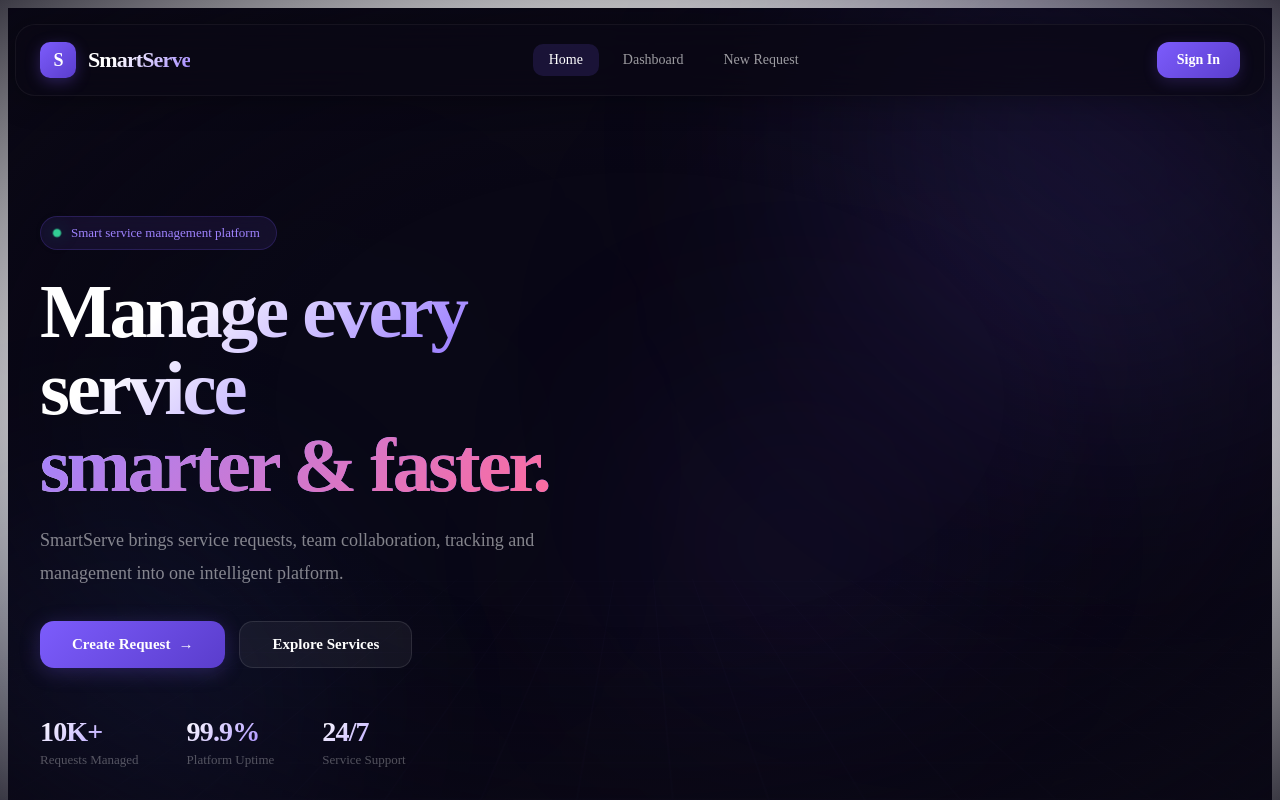
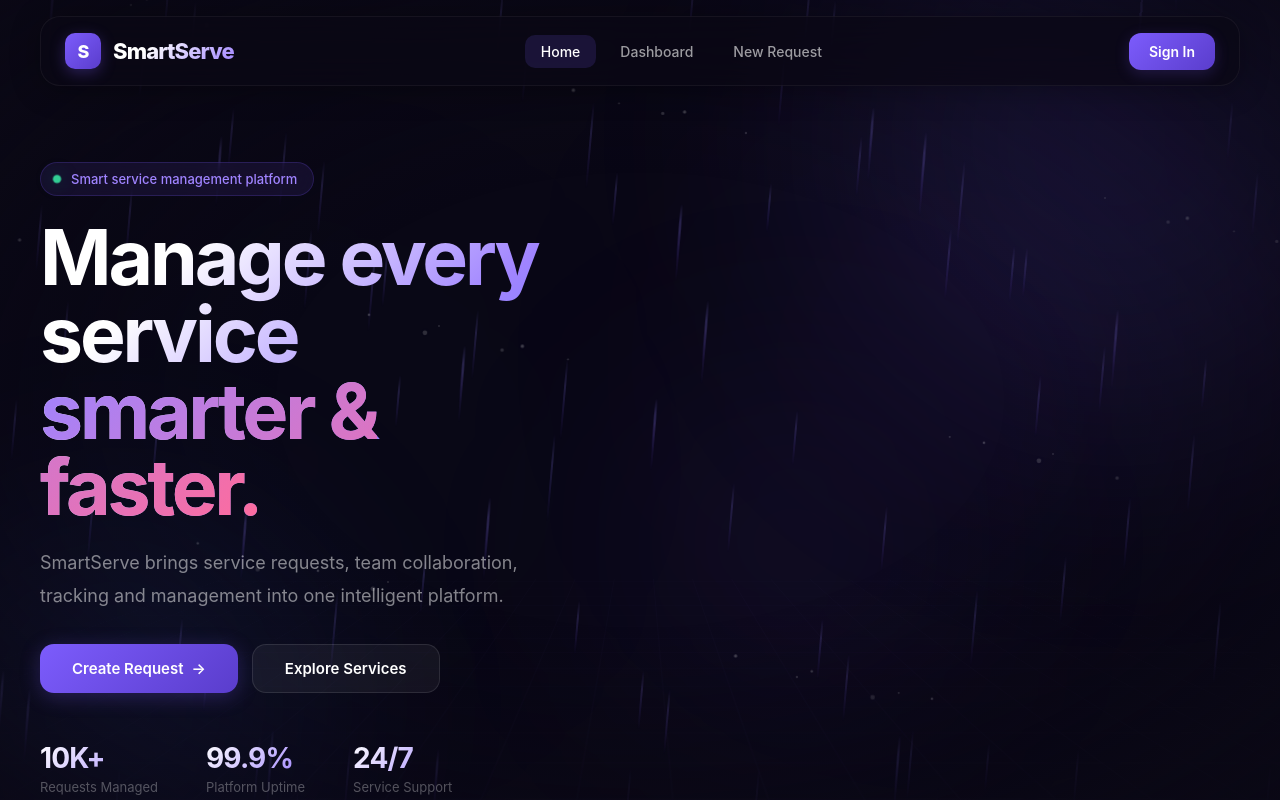
Before and after one commit to kokaresuraj95-creator/SmartServe, a React (Vite) app: page / in a window 1280 px wide. Shown: the top 800 px of the page. Built offline with nearby package versions, Linux system fonts and the light colour scheme.

Commit message:
new animation add

```diff
--- a/src/App.css
+++ b/src/App.css
@@ -1,6 +1,6 @@
 /* =========================================================
    SMARTSERVE — PREMIUM UI v2.0
-   Complete Design System
+   Complete Design System with Rain Effect
    ========================================================= */
 
 /* =========================================================
@@ -128,6 +128,90 @@
 @keyframes ambientPulse {
   0%, 100% { opacity: 0.3; transform: scale(1); }
   50% { opacity: 0.8; transform: scale(1.2); }
+}
+
+/* =========================================================
+   RAIN EFFECT
+   ========================================================= */
+
+.rain {
+  position: fixed;
+  inset: 0;
+  z-index: 1;
+  pointer-events: none;
+  overflow: hidden;
+  opacity: 0.35;
+}
+
+.rain span {
+  position: absolute;
+  top: -120px;
+  width: 1.5px;
+  background: linear-gradient(
+    to bottom,
+    transparent,
+    rgba(148, 131, 255, 0.5),
+    rgba(124, 92, 252, 0.3),
+    transparent
+  );
+  animation: rainDrop linear infinite;
+  border-radius: 2px;
+}
+
+@keyframes rainDrop {
+  0% {
+    transform: translateY(-120px) rotate(5deg);
+    opacity: 0;
+  }
+  10% {
+    opacity: 1;
+  }
+  90% {
+    opacity: 1;
+  }
+  100% {
+    transform: translateY(calc(100vh + 120px)) rotate(5deg);
+    opacity: 0;
+  }
+}
+
+/* =========================================================
+   DUST PARTICLES
+   ========================================================= */
+
+.dust {
+  position: fixed;
+  inset: 0;
+  z-index: 1;
+  pointer-events: none;
+  overflow: hidden;
+}
+
+.dust i {
+  position: absolute;
+  border-radius: 50%;
+  background: rgba(255, 255, 255, 0.3);
+  animation: dustFloat 10s ease-in-out infinite;
+  box-shadow: 0 0 6px rgba(148, 131, 255, 0.1);
+}
+
+@keyframes dustFloat {
+  0%, 100% {
+    transform: translate3d(0, 0, 0) scale(1);
+    opacity: 0.1;
+  }
+  25% {
+    transform: translate3d(15px, -20px, 0) scale(1.2);
+    opacity: 0.5;
+  }
+  50% {
+    transform: translate3d(-10px, -35px, 0) scale(0.8);
+    opacity: 0.8;
+  }
+  75% {
+    transform: translate3d(20px, -15px, 0) scale(1.1);
+    opacity: 0.4;
+  }
 }
 
 /* =========================================================
@@ -1570,12 +1654,17 @@
   .grid-bg,
   .bg-orb,
   .ambient-glow,
+  .rain span,
+  .dust i,
   .chart-line,
-  .chartPulse,
   .float,
   .floating-card,
   .status-dot {
     animation: none !important;
+  }
+
+  .rain {
+    opacity: 0.05 !important;
   }
 
   .dashboard-card,
--- a/src/App.jsx
+++ b/src/App.jsx
@@ -19,6 +19,39 @@ function App() {
         <div className="ambient-glow glow-purple" />
         <div className="ambient-glow glow-blue" />
         <div className="grid-bg" />
+
+        {/* ===== RAIN EFFECT ===== */}
+        <div className="rain" aria-hidden="true">
+          {Array.from({ length: 120 }, (_, index) => (
+            <span
+              key={index}
+              style={{
+                left: `${(index * 17) % 100}%`,
+                animationDelay: `${(index % 25) * 0.15}s`,
+                animationDuration: `${1.6 + (index % 10) * 0.2}s`,
+                height: `${50 + (index % 40)}px`,
+                opacity: `${0.2 + (index % 5) * 0.1}`,
+              }}
+            />
+          ))}
+        </div>
+
+        {/* Dust Particles */}
+        <div className="dust" aria-hidden="true">
+          {Array.from({ length: 40 }, (_, index) => (
+            <i
+              key={index}
+              style={{
+                left: `${(index * 29) % 100}%`,
+                top: `${(index * 43) % 100}%`,
+                animationDelay: `${(index % 12) * 0.4}s`,
+                width: `${2 + (index % 3)}px`,
+                height: `${2 + (index % 3)}px`,
+              }}
+            />
+          ))}
+        </div>
+
         <div className="cinematic-vignette" />
 
         {/* Content */}
--- a/src/index.css
+++ b/src/index.css
@@ -1,7 +1,129 @@
-/* Add this at the end of index.css */
+/* =====================================================
+   SMARTSERVE — GLOBAL RESET / BASE
+===================================================== */
+
+*,
+*::before,
+*::after {
+  box-sizing: border-box;
+}
+
+html {
+  width: 100%;
+  min-height: 100%;
+  scroll-behavior: smooth;
+  background: #030207;
+}
+
+body {
+  width: 100%;
+  min-width: 320px;
+  min-height: 100vh;
+  margin: 0;
+  background: #030207;
+  color: #ffffff;
+  font-family:
+    Inter,
+    ui-sans-serif,
+    system-ui,
+    -apple-system,
+    BlinkMacSystemFont,
+    "Segoe UI",
+    sans-serif;
+  -webkit-font-smoothing: antialiased;
+  -moz-osx-font-smoothing: grayscale;
+  overflow-x: hidden;
+}
+
+#root {
+  width: 100%;
+  min-height: 100vh;
+}
 
 /* =====================================================
-   CURSOR HIDING ON INTERACTIVE ELEMENTS
+   DEFAULT ELEMENTS
+===================================================== */
+
+button,
+input,
+select,
+textarea {
+  font: inherit;
+}
+
+button {
+  border: 0;
+  cursor: pointer;
+}
+
+a {
+  color: inherit;
+  text-decoration: none;
+}
+
+img {
+  display: block;
+  max-width: 100%;
+}
+
+/* =====================================================
+   TEXT SELECTION
+===================================================== */
+
+::selection {
+  background: rgba(130, 100, 255, 0.35);
+  color: #ffffff;
+}
+
+/* =====================================================
+   SCROLLBAR — WEBKIT
+===================================================== */
+
+::-webkit-scrollbar {
+  width: 7px;
+}
+
+::-webkit-scrollbar-track {
+  background: #05040b;
+}
+
+::-webkit-scrollbar-thumb {
+  background: linear-gradient(
+    180deg,
+    #6551d9,
+    #30266d
+  );
+  border-radius: 999px;
+}
+
+::-webkit-scrollbar-thumb:hover {
+  background: #806cff;
+}
+
+/* =====================================================
+   SCROLLBAR — FIREFOX
+===================================================== */
+
+html {
+  scrollbar-width: thin;
+  scrollbar-color: #5545b5 #05040b;
+}
+
+/* =====================================================
+   FOCUS ACCESSIBILITY
+===================================================== */
+
+button:focus-visible,
+a:focus-visible,
+input:focus-visible,
+select:focus-visible,
+textarea:focus-visible {
+  outline: 2px solid rgba(145, 125, 255, 0.9);
+  outline-offset: 3px;
+}
+
+/* =====================================================
+   CURSOR EFFECTS
 ===================================================== */
 
 @media (hover: hover) {
@@ -21,7 +143,7 @@
 }
 
 /* =====================================================
-   SCROLL REVEAL INITIAL STATE
+   SCROLL REVEAL
 ===================================================== */
 
 .reveal-on-scroll {
@@ -36,20 +158,35 @@
 }
 
 /* =====================================================
-   REDUCED MOTION ENHANCEMENTS
+   MOBILE
+===================================================== */
+
+@media (max-width: 700px) {
+  html {
+    scroll-behavior: auto;
+  }
+
+  body {
+    overflow-x: hidden;
+  }
+}
+
+/* =====================================================
+   REDUCED MOTION
 ===================================================== */
 
 @media (prefers-reduced-motion: reduce) {
+  *,
+  *::before,
+  *::after {
+    animation-duration: 0.01ms !important;
+    animation-iteration-count: 1 !important;
+    scroll-behavior: auto !important;
+    transition-duration: 0.01ms !important;
+  }
+
   .reveal-on-scroll {
     opacity: 1 !important;
     transform: none !important;
   }
-
-  .float-animate {
-    animation: none !important;
-  }
-
-  .shimmer::before {
-    animation: none !important;
-  }
 }
```
